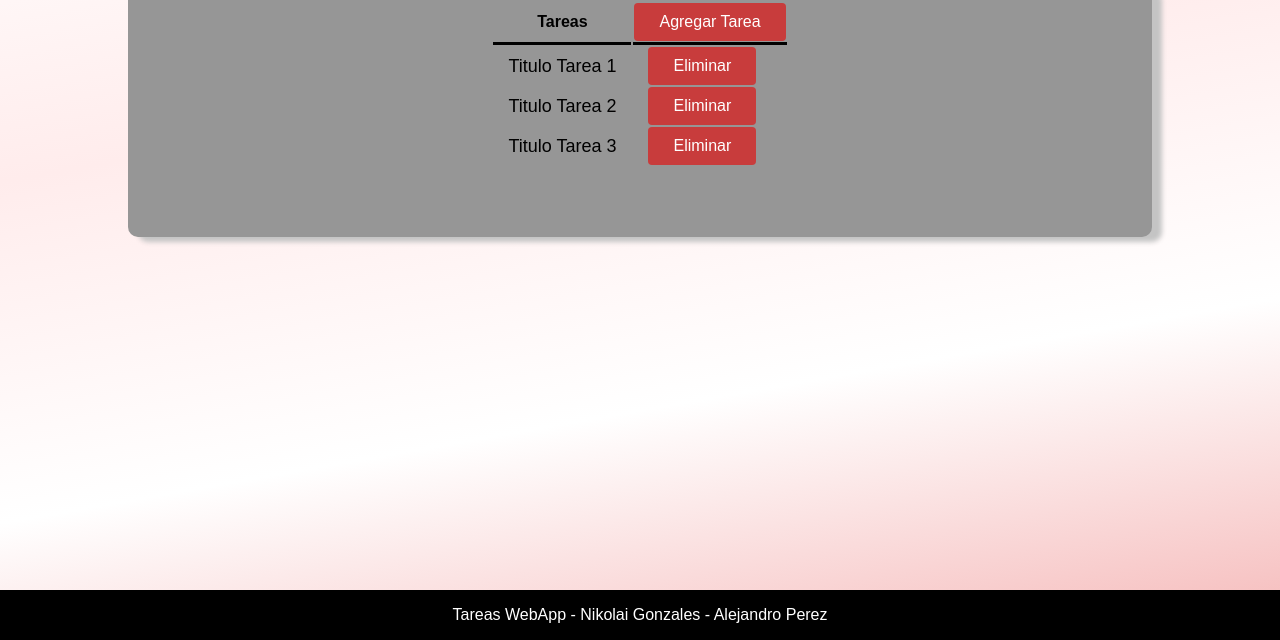
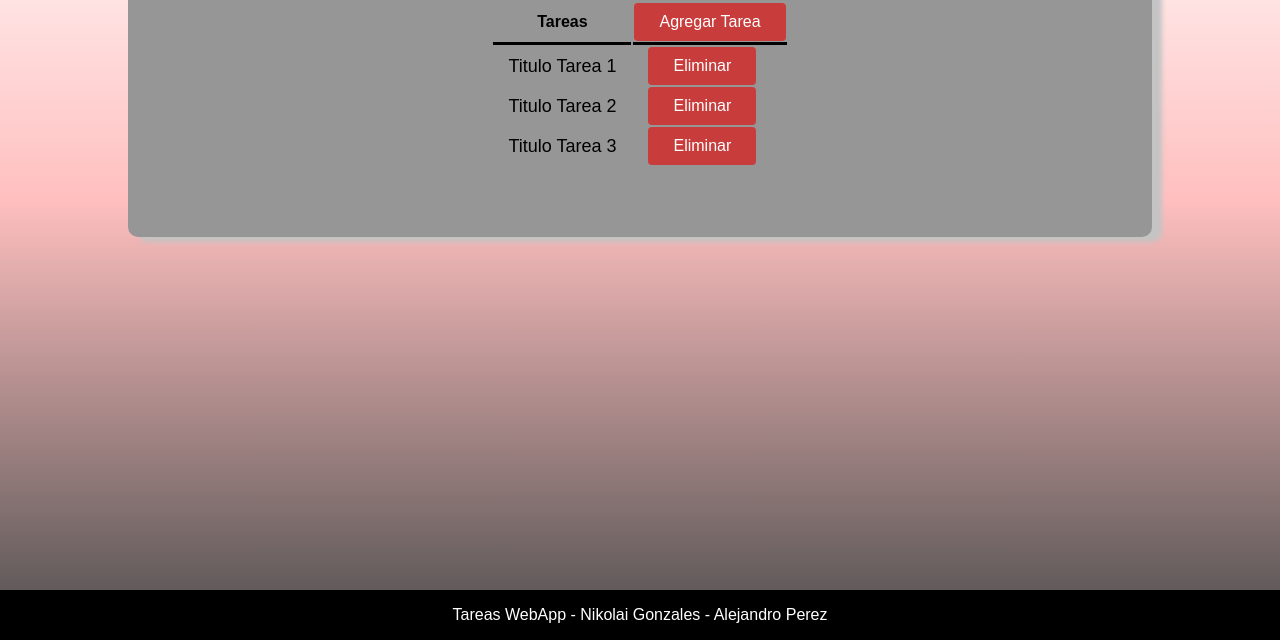
Before and after one commit to Drakar4995/tareasApp, a website: page public/tareasApp/index.html in a window 1280 px wide. Shown: the part 160-800 px from the top of the page. Drawn offline with Linux system fonts and the light colour scheme.

Commit message:
Nuevo gradiente

```diff
--- a/public/stylesheets/background-styles.css
+++ b/public/stylesheets/background-styles.css
@@ -1,3 +1,4 @@
 body  {
-    background-image: linear-gradient(170deg,rgb(255, 255, 255), rgb(255, 236, 236),rgb(255, 255, 255) , rgb(245, 184, 184));
+    background: rgb(2,0,36);
+    background: linear-gradient(180deg, rgb(255, 255, 255) 0%, rgba(255,191,191,1) 45%, rgba(78,78,78,1) 100%);
 }
```
